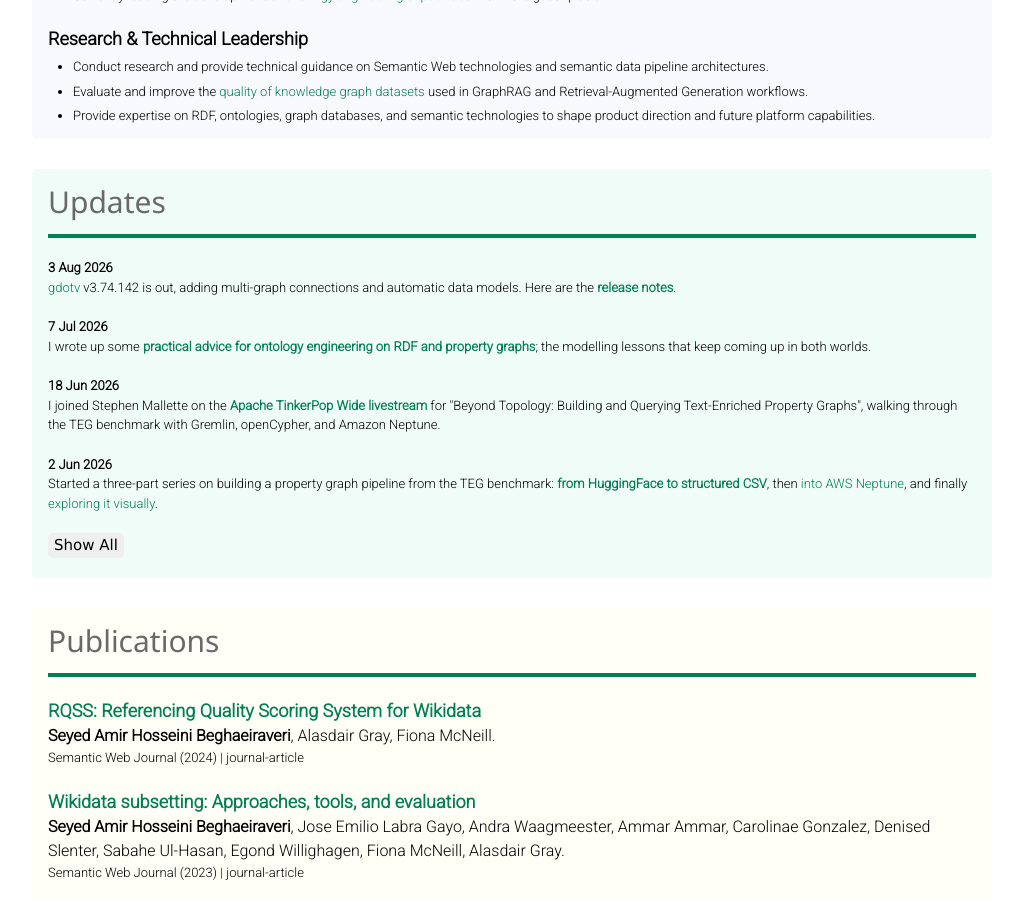
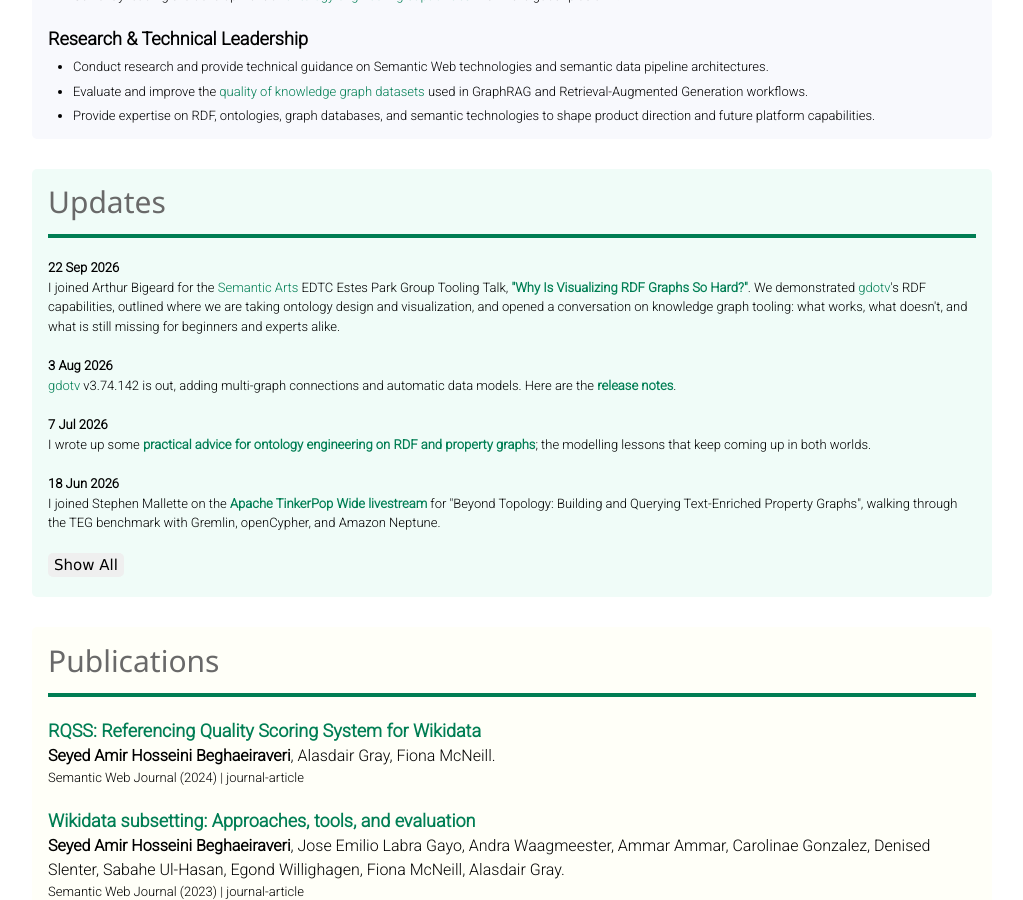
Before and after one commit to seyedahbr/seyedahbr.github.io, a Jekyll site: the page built from index.html, in a window 1280 px wide and 900 px high, scrolled down 1044 px. Shown: the whole window, without its empty margins (128-1151 px from the left). Built offline with Jekyll 4.4.1, drawn with Linux system fonts in a browser that asks for light colours; nearby versions of some CDN libraries; some web fonts are replaced; comment, search, counter and statistics services are not loaded.

Commit message:
Add update gdotv-semantic arts talk

```diff
--- a/index.html
+++ b/index.html
@@ -106,6 +106,19 @@ description: "The personal webpage of Seyed Amir Hosseini Beghaeiraveri. The pag
                 <h2>Updates</h2>
             </div>
             <div class="margin-bottom-10 margin-top-20">
+                <div class="update-font "> 22 Sep 2026
+                </div>
+                <div class="w3-cursive pub-other-font">
+                    I joined Arthur Bigeard for the <a target="_blank"
+                        href="https://www.semanticarts.com/">Semantic Arts</a> EDTC Estes Park Group Tooling Talk,
+                    <strong><a href="https://www.youtube.com/watch?v=W1cufEV4iF0" target="_blank">"Why Is Visualizing
+                            RDF Graphs So Hard?"</a></strong>. We demonstrated <a href="https://gdotv.com/"
+                        target="_blank">gdotv</a>'s RDF capabilities, outlined where we are taking ontology design and
+                    visualization, and opened a conversation on knowledge graph tooling: what works, what doesn't, and
+                    what is still missing for beginners and experts alike.
+                </div>
+            </div>
+            <div class="margin-bottom-10 margin-top-20">
                 <div class="update-font "> 3 Aug 2026
                 </div>
                 <div class="w3-cursive pub-other-font">
@@ -134,12 +147,13 @@ description: "The personal webpage of Seyed Amir Hosseini Beghaeiraveri. The pag
                     Gremlin, openCypher, and Amazon Neptune.
                 </div>
             </div>
+            <div id="more" class="more">
                 <div class="margin-bottom-10 margin-top-20">
                     <div class="update-font "> 2 Jun 2026
                     </div>
                     <div class="w3-cursive pub-other-font">
-                    Started a three-part series on building a property graph pipeline from the TEG benchmark: <strong><a
-                            href="https://gdotv.com/blog/teg-benchmark-property-graph-pipeline-huggingface-to-csv/"
+                        Started a three-part series on building a property graph pipeline from the TEG benchmark:
+                        <strong><a href="https://gdotv.com/blog/teg-benchmark-property-graph-pipeline-huggingface-to-csv/"
                                 target="_blank">from HuggingFace to structured CSV</a></strong>, then <a
                             href="https://gdotv.com/blog/teg-benchmark-property-graph-pipeline-ingest-aws-neptune/"
                             target="_blank">into AWS Neptune</a>, and finally <a
@@ -147,7 +161,6 @@ description: "The personal webpage of Seyed Amir Hosseini Beghaeiraveri. The pag
                             target="_blank">exploring it visually</a>.
                     </div>
                 </div>
-            <div id="more" class="more">
                 <div class="margin-bottom-10 margin-top-20">
                     <div class="update-font "> 28 Apr 2026
                     </div>
```
Lines whose indentation alone changed are shown as unchanged.
